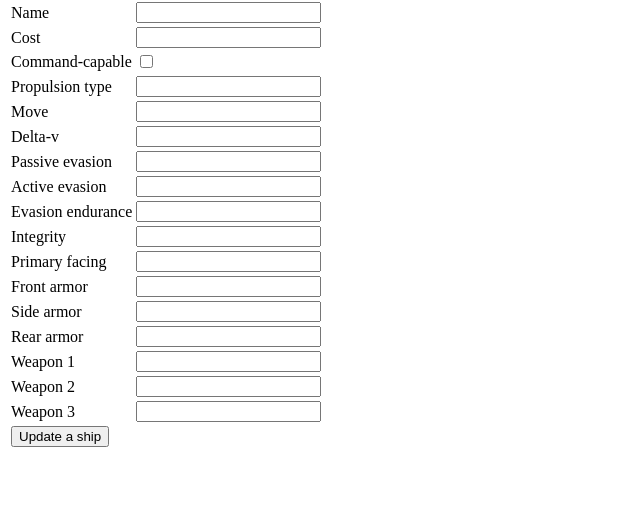
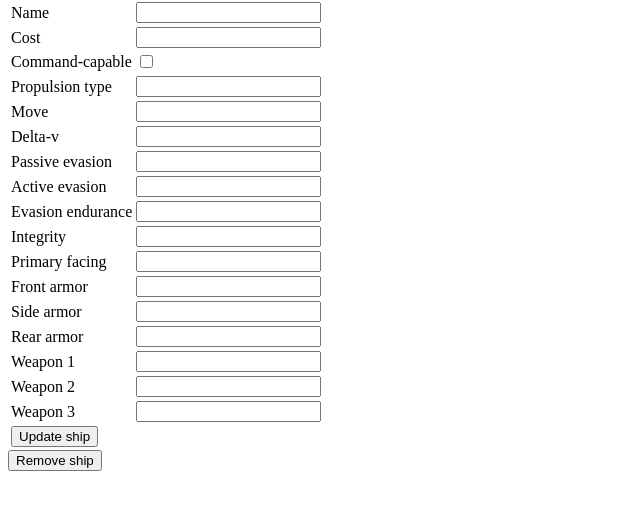
Before and after one commit to elucca/FleetReport, a Flask app: template application/templates/ships/update.html in a window 1280 px wide. Shown: the part 95-621 px from the top of the page, without its empty margins (0-640 px from the left). Run offline with Flask 2, Linux system fonts and the light colour scheme; the template is opened without the code that fills it: values that come from a table or form of the project are taken from there, others are empty.

Commit message:
Add functionality to remove ships

```diff
--- a/application/templates/ships/update.html
+++ b/application/templates/ships/update.html
@@ -206,11 +206,15 @@ proper and add the buttons (which are the only different part) in the update and
 
     <tr>
 	    <td colspan="2">
-	      <input type="submit" value="Update a ship"/>
+	      <input type="submit" value="Update ship"/>
 	    </td>
     </tr>
 
   </table>
 </form>
 
+<form method="POST" action="{{ url_for('ships_remove', ship_id=ship.id) }}">
+  <input type="submit" value="Remove ship"/>
+</form>
+
 {% endblock %}
```
Also changed, not shown: application/ships/views.py (+7 -0 lines).
